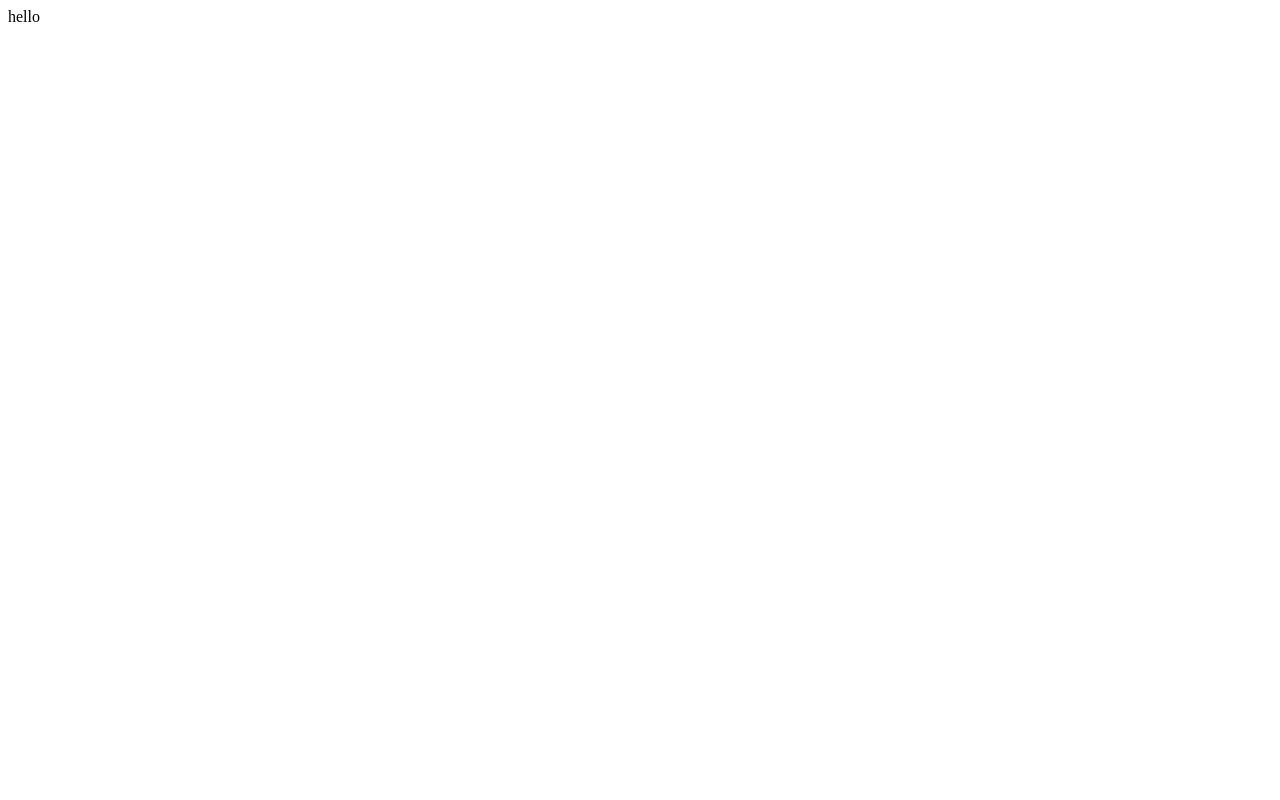
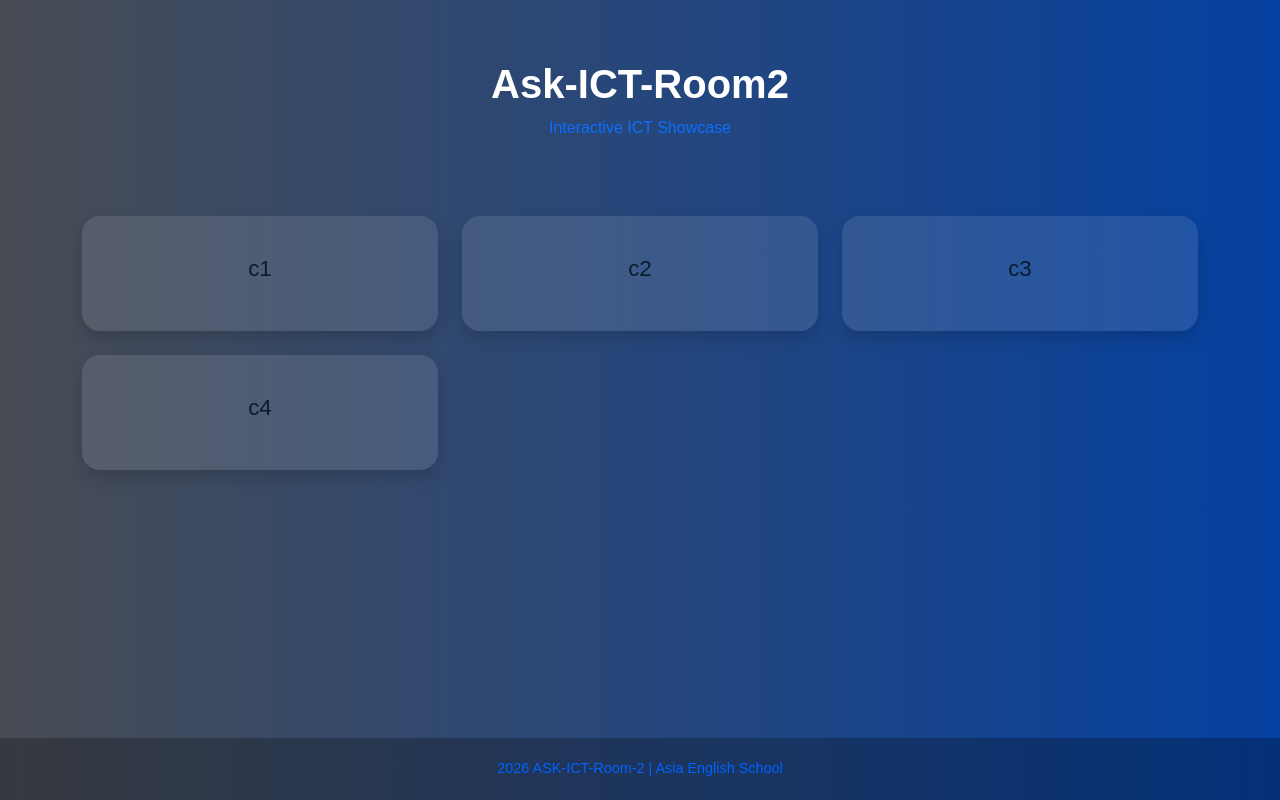
Before and after one commit to askfestival/ICTshowcase3, a plain HTML site: page index.html in a window 1280 px wide. Drawn offline with nearby package versions, Linux system fonts and the light colour scheme.

Commit message:
Update index.html

```diff
--- a/index.html
+++ b/index.html
@@ -1 +1,140 @@
-<p>hello</p>
+<!DOCTYPE html>
+<html lang="en">
+<head>
+<meta charset="UTF-8">
+<meta name="viewport" content="width=device-width, initial-scale=1.0">
+<title>ASK-ICT-Room-2</title>
+
+<!-- Bootstrap 5 CDN -->
+<link href="https://cdn.jsdelivr.net/npm/bootstrap@5.3.2/dist/css/bootstrap.min.css" rel="stylesheet">
+<style>
+body {
+    font-family: Arial, sans-serif;
+    background: linear-gradient(to right, #484c54, #0541a1);
+    color: white;
+}
+
+#font-s{
+    color: white;
+}
+
+
+html, body {
+    height: 100%;
+    margin: 0;
+}
+
+body {
+    display: flex;
+    flex-direction: column;
+}
+
+
+/* Header */
+header {
+    text-align: center;
+    padding: 60px 20px;
+}
+
+/* Card Styling */
+.custom-card {
+    background: rgba(255,255,255,0.1);
+    border-radius: 18px;
+    padding: 40px 25px;
+    text-align: center;
+    transition: transform 0.3s ease, box-shadow 0.3s ease;
+    height: 100%;
+}
+
+.custom-card h2 {
+    color: #0B1C2D;
+    font-size: 1.4rem;
+}
+
+.custom-card:hover {
+    transform: translateY(-8px);
+    box-shadow: 0 15px 30px rgba(0,255,204,0.25);
+}
+
+/* Remove link underline */
+.card-link {
+    text-decoration: none;
+}
+
+/* Footer */
+footer {
+    text-align: center;
+    padding: 20px;
+    background: rgba(0,0,0,0.25);
+    margin-top: 50px;
+    font-size: 0.9em;
+    color: #0062ff;
+}
+
+/* Mobile tweaks */
+@media (max-width: 600px) {
+    header h1 {
+        font-size: 2em;
+    }
+}
+</style>
+
+</head>
+
+<body>
+
+<header id="header">
+    <h1 class="fw-bold">Ask-ICT-Room2</h1>
+    <p class="text-primary">Interactive ICT Showcase</p>
+</header>
+
+
+
+<main class="flex-grow-1">
+<div class="container pb-5">
+    <div class="row g-4">
+
+        <div class="col-md-4">
+            <a href="./past-present-future-ai.html" class="card-link">
+                <div class="custom-card shadow" id="font-s">
+                    <h2>c1</h2>
+                </div>
+            </a>
+        </div>
+
+        <div class="col-md-4">
+            <a href="./ar-vr-holograms.html" class="card-link">
+                <div class="custom-card shadow" id="font-s">
+                    <h2>c2</h2>
+                </div>
+            </a>
+        </div>
+
+      <div class="col-md-4">
+            <a href="./ar-vr-holograms.html" class="card-link">
+                <div class="custom-card shadow" id="font-s">
+                    <h2>c3</h2>
+                </div>
+            </a>
+        </div>
+
+        <div class="col-md-4">
+            <a href="./career-in-ai.html" class="card-link">
+                <div class="custom-card shadow" id="font-s">
+                    <h2>c4</h2>
+                </div>
+            </a>
+        </div>
+
+    </div>
+</div>
+</main>
+
+
+
+<footer>
+    2026 ASK-ICT-Room-2 | Asia English School
+</footer>
+
+</body>
+</html>
```
